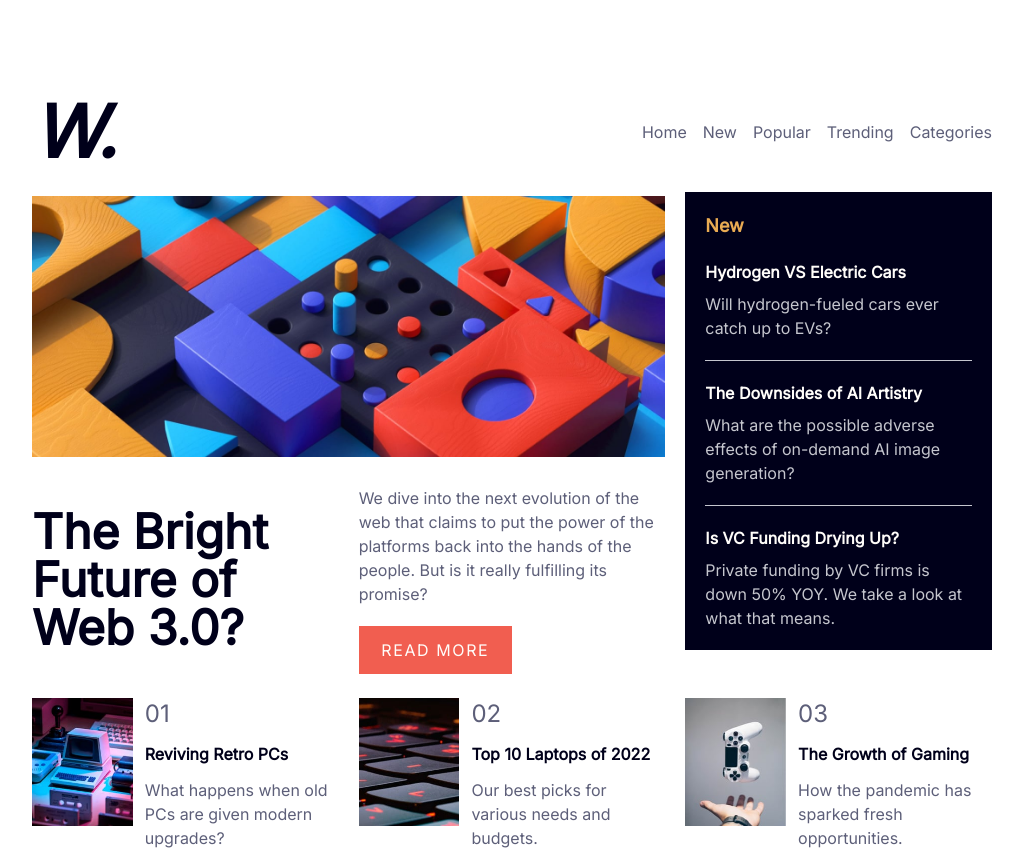
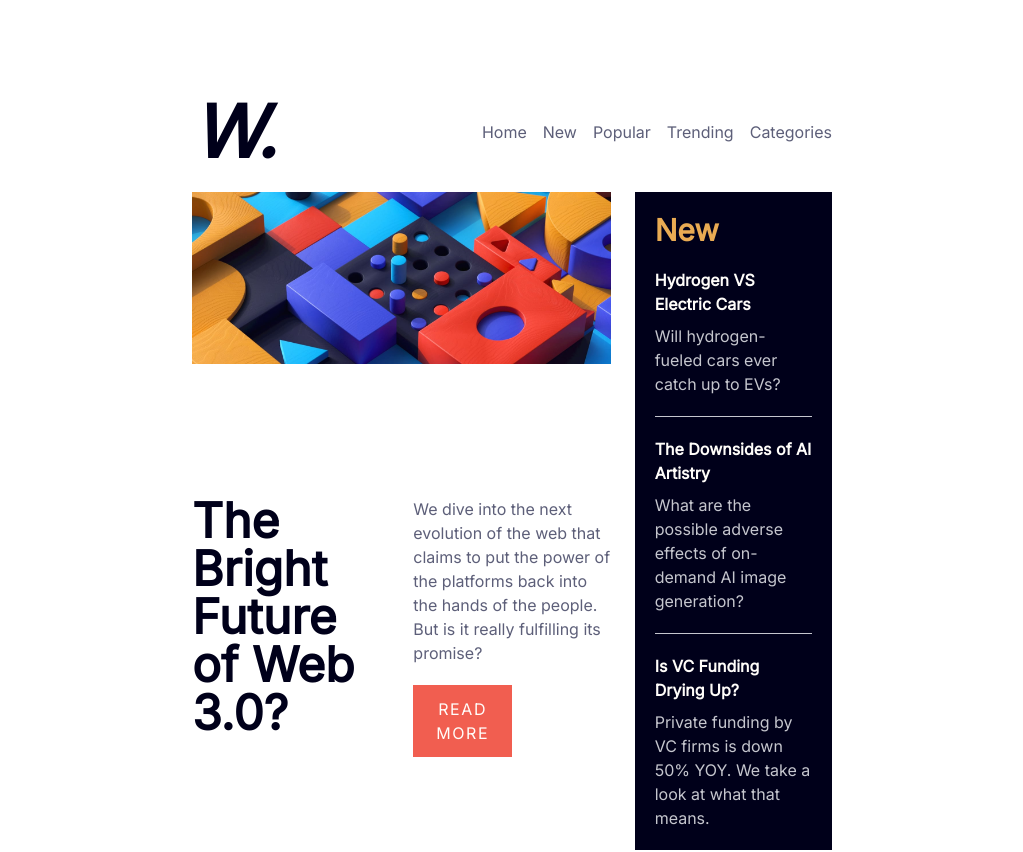
Before and after one commit to Mirtineh/news-homepage, a React (Vite) app: page / in a window 1280 px wide. Shown: the top 852 px of the page, without its empty margins (128-1151 px from the left). Built offline with nearby package versions, Linux system fonts and the light colour scheme.

Commit message:
finish basic functionalities

```diff
--- a/src/App.tsx
+++ b/src/App.tsx
@@ -10,7 +10,7 @@ import Article from "./components/Article";
 
 function App() {
   return (
-    <div className="flex justify-center items-center h-screen w-full font-inter px-3 py-3 sm:px-40 sm:py-24">
+    <div className="flex justify-center items-center min-h-screenh-screen w-full font-inter px-3 py-3 sm:px-80 sm:py-24">
       <div className="w-full h-full">
         <div className="flex justify-between items-center">
           <h1 className="text-very-dark-blue text-7xl font-bold italic">W.</h1>
@@ -23,14 +23,14 @@ function App() {
             <NavItem name="Categories" />
           </div>
         </div>
-        <div className="grid items-center grid-cols-1 sm:grid-cols-3 gap-5 mt-6">
+        <div className="grid grid-cols-1 sm:grid-cols-3 gap-5 sm:gap-x-6 sm:gap-y-10 mt-6">
           <img
             src={webDesktop}
             alt=""
             className="hidden sm:block sm:col-span-2"
           />
           <img src={webMoble} alt="" className="sm:hidden" />
-          <p className="text-very-dark-blue text-5xl font-bold sm:row-start-2">
+          <p className="text-very-dark-blue text-5xl font-bold sm:row-start-2 self">
             The Bright Future of Web 3.0?
           </p>
           <div className="flex flex-col gap-5 sm:row-start-2">
@@ -39,7 +39,7 @@ function App() {
               power of the platforms back into the hands of the people. But is
               it really fulfilling its promise?
             </p>
-            <button className="bg-sort-red text-Off-white p-3 tracking-widest w-1/2">
+            <button className="bg-sort-red text-Off-white p-3 tracking-widest w-1/2 hover:text-Off-white hover:bg-very-dark-blue">
               READ MORE
             </button>
           </div>
--- a/src/components/Article.tsx
+++ b/src/components/Article.tsx
@@ -14,11 +14,13 @@ const Article: FunctionComponent<ArticleProps> = ({
   description,
 }) => {
   return (
-    <div className="flex gap-3">
+    <div className="flex gap-3 sm:mt-5">
       <img src={imgSrc} alt="" className="w-28 h-32" />
       <div className="flex flex-col justify-between gap-3">
         <p className="text-dark-grayish-blue text-2xl">{sequence}</p>
-        <p className="text-very-dark-blue font-medium">{title}</p>
+        <p className="text-very-dark-blue font-medium hover:text-sort-red hover:cursor-pointer">
+          {title}
+        </p>
         <p className=" text-dark-grayish-blue">{description}</p>
       </div>
     </div>
--- a/src/components/New.tsx
+++ b/src/components/New.tsx
@@ -5,9 +5,11 @@ interface NewProps {}
 
 const New: FunctionComponent<NewProps> = () => {
   return (
-    <div className="bg-very-dark-blue p-5 my-7 sm:mt-0 sm:row-span-2">
-      <div className="flex flex-col gap-5">
-        <h1 className="text-soft-orange font-medium text-lg">New</h1>
+    <div className="bg-very-dark-blue p-5 my-7 sm:my-0 sm:row-span-2">
+      <div className="flex flex-col justify-around h-full gap-5">
+        <h1 className="text-soft-orange font-medium text-lg sm:text-3xl">
+          New
+        </h1>
         <NewItem
           title="Hydrogen VS Electric Cars"
           description="Will hydrogen-fueled cars ever catch up to EVs?"
--- a/src/components/NewItem.tsx
+++ b/src/components/NewItem.tsx
@@ -8,7 +8,9 @@ interface NewItemProps {
 const NewItem: FunctionComponent<NewItemProps> = ({ title, description }) => {
   return (
     <div className="flex flex-col gap-2">
-      <p className="text-Off-white font-bold">{title}</p>
+      <p className="text-Off-white font-bold hover:text-soft-orange hover:cursor-pointer">
+        {title}
+      </p>
       <p className="text-grayish-blue">{description}</p>
     </div>
   );
```
